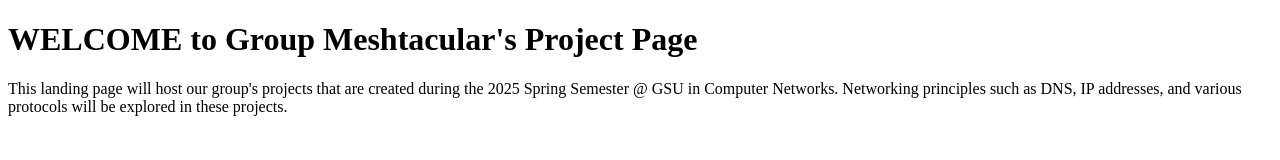
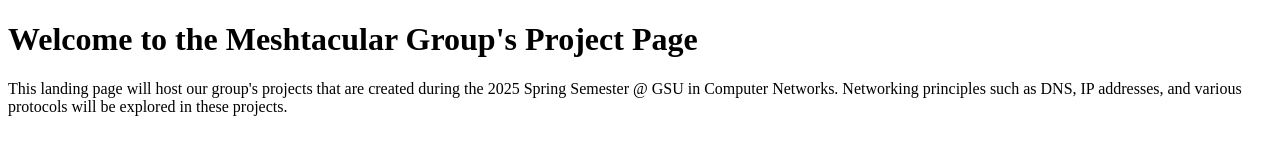
Before and after one commit to GroupMeshtacular/GroupMeshtacular.github.io, a plain HTML site: page index.html in a window 1280 px wide. Drawn offline with Linux system fonts and the light colour scheme.

Commit message:
Updated landing page title

```diff
--- a/index.html
+++ b/index.html
@@ -7,7 +7,7 @@
     <link rel="stylesheet" href="style.css">
 </head>
 <body>
-    <h1> WELCOME to Group Meshtacular's Project Page</h1>
+    <h1>Welcome to the Meshtacular Group's Project Page</h1>
     <p>This landing page will host our group's projects that are created during the 2025 Spring Semester @ GSU in Computer Networks. Networking principles such as DNS, IP addresses, and various protocols will be explored
         in these projects.
     </p>
```
